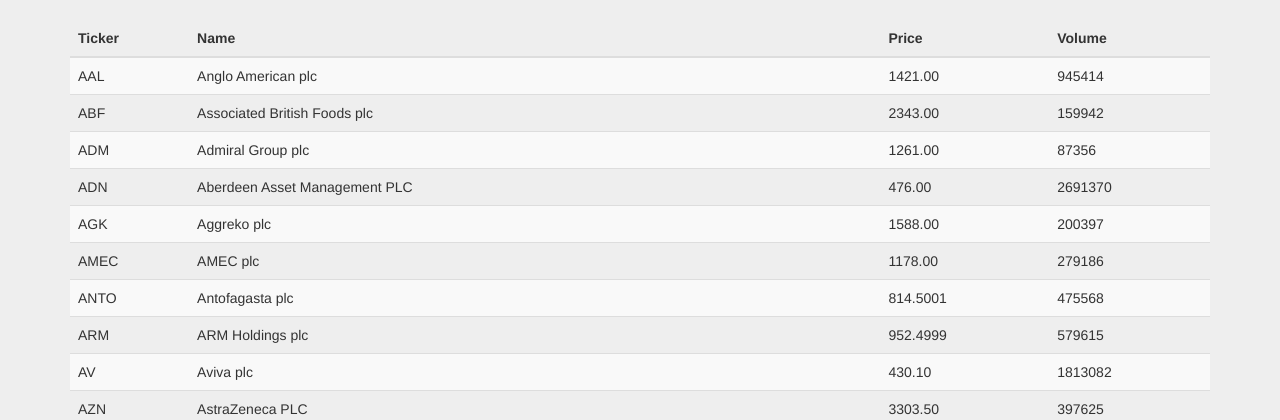
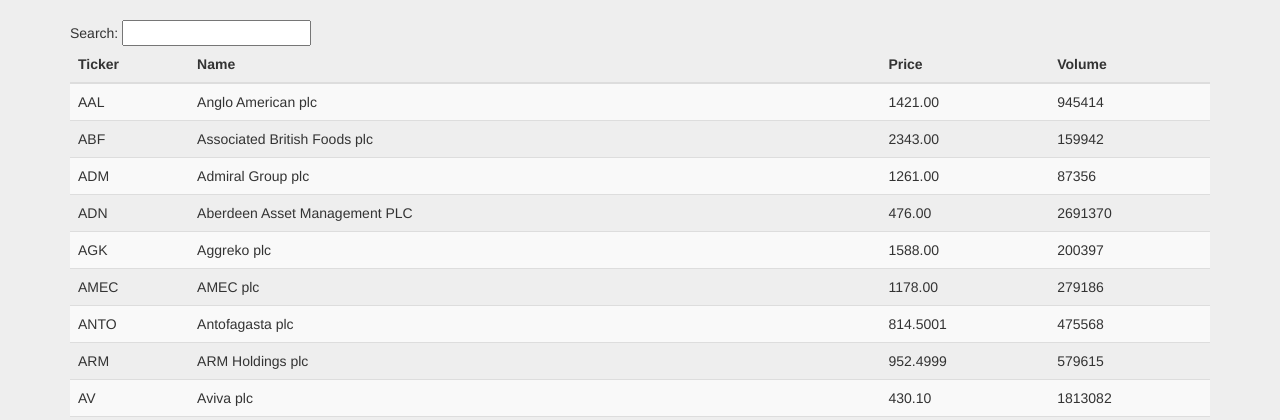
Before and after one commit to virtuallynathan/dr_stock, a Django app: page /view_index/ in a window 1280 px wide. Shown: the part 56-476 px from the top of the page. Run offline with Django 3.2, Linux system fonts and the light colour scheme; some libraries are stand-ins or nearby versions.

Commit message:
pretty table

```diff
--- a/finance/templates/showIndexes.html
+++ b/finance/templates/showIndexes.html
@@ -18,6 +18,10 @@
 <div ng-app="stockApp">
 <div ng-controller="StockListCtrl">
 
+<div>
+Search: <input ng-model="query">
+</div>
+
   <table class="table table-striped table-hover">
 	  <thead>
 	    <tr>
@@ -27,7 +31,7 @@
 		    <th>Volume</th>
 	    </tr>
 	  </thead>
-	    <tr ng-repeat="stock in stocks.components">
+	    <tr ng-repeat="stock in stocks.components | filter:query">
 	      <td>{{stock.ticker}}</td>
 	      <td>{{stock.name}}</td>
 	      <td>{{stock.price.price}}</td>
```
